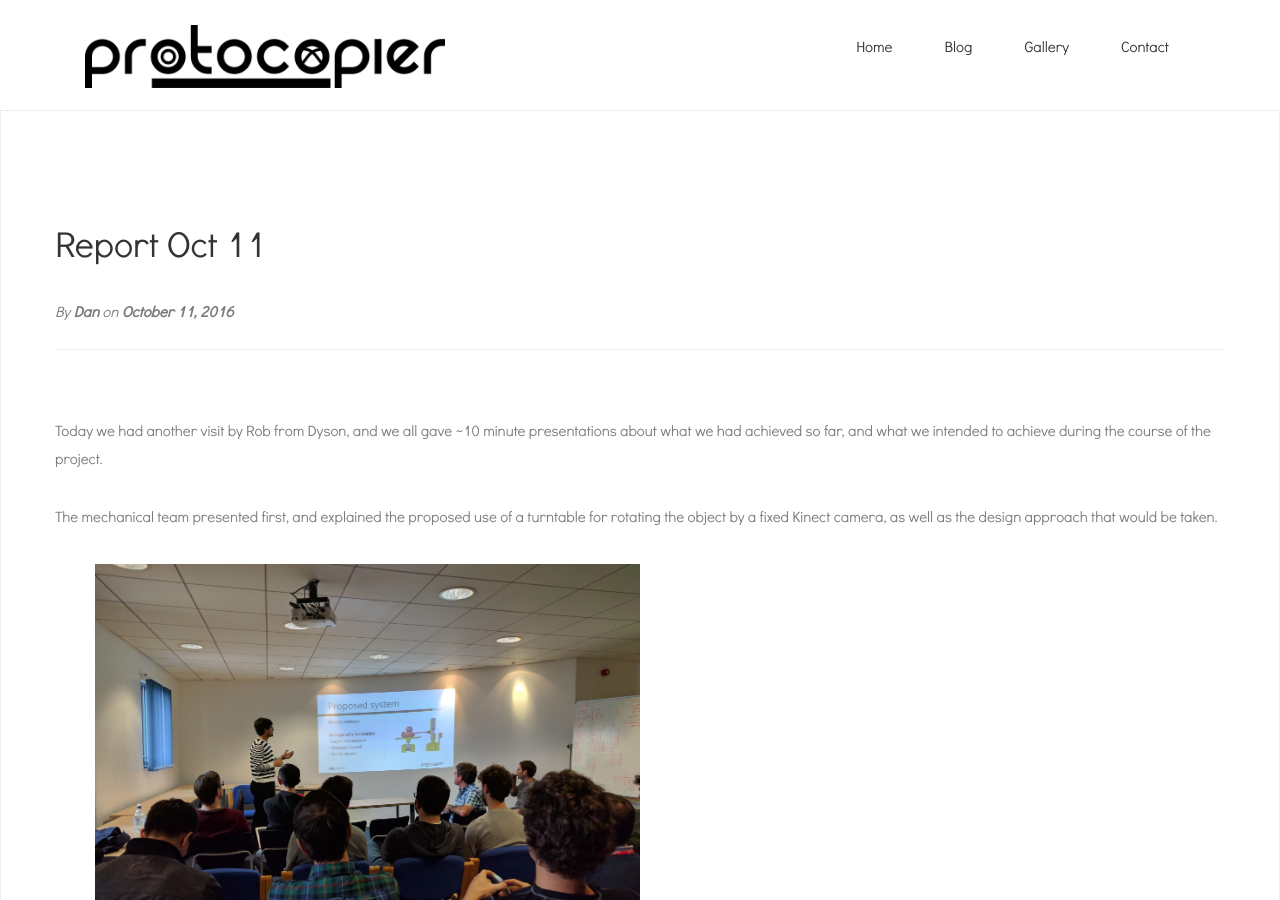
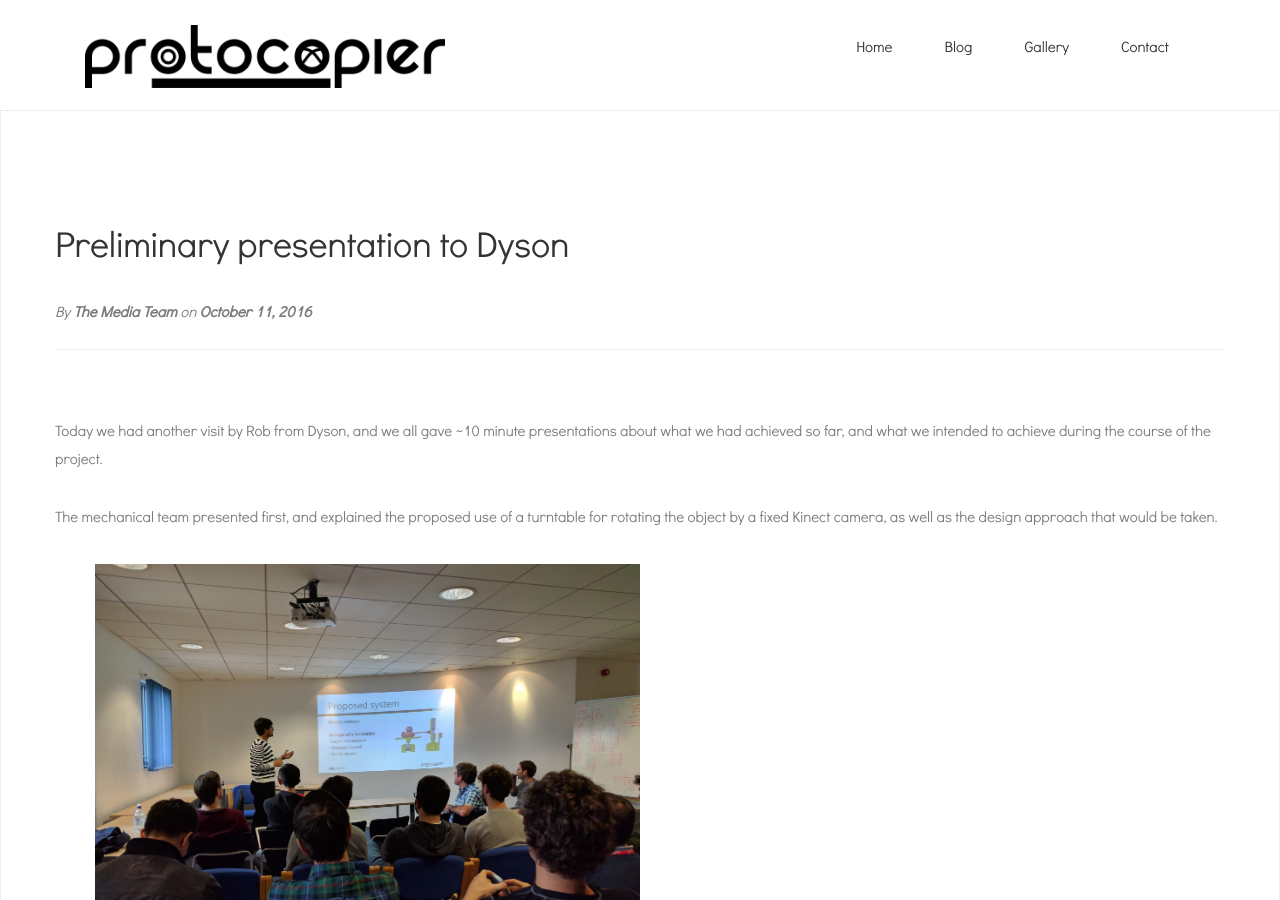
Before and after one commit to Protocopier/protocopier.github.io, a Jekyll site: the page built from _posts/2016-10-11-report-oct-11.md, in a window 1280 px wide and 900 px high. Built offline with Jekyll 4.4.1, drawn with Linux system fonts in a browser that asks for light colours; nearby versions of some CDN libraries; some web fonts are replaced; library files that are not in the unit come from our copies; comment, search, counter and statistics services are not loaded.

Commit message:
Update 2016-10-11-report-oct-11.md

```diff
--- a/_posts/2016-10-11-report-oct-11.md
+++ b/_posts/2016-10-11-report-oct-11.md
@@ -1,8 +1,8 @@
 ---
 layout: post
-title: Report Oct 11
+title: Preliminary presentation to Dyson
 date: 2016-10-11 09:00:00
-author: Dan
+author: The Media Team
 ---
 
 Today we had another visit by Rob from Dyson, and we all gave \~10
```
